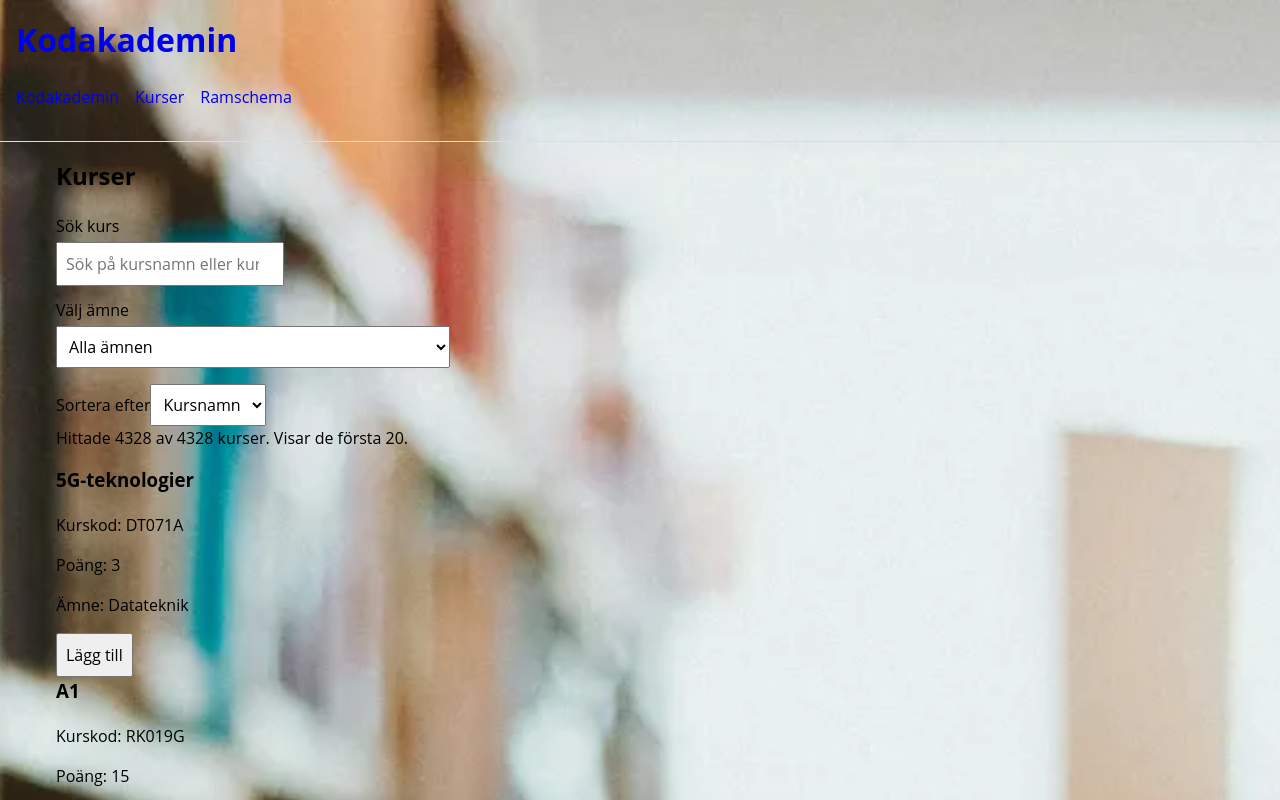
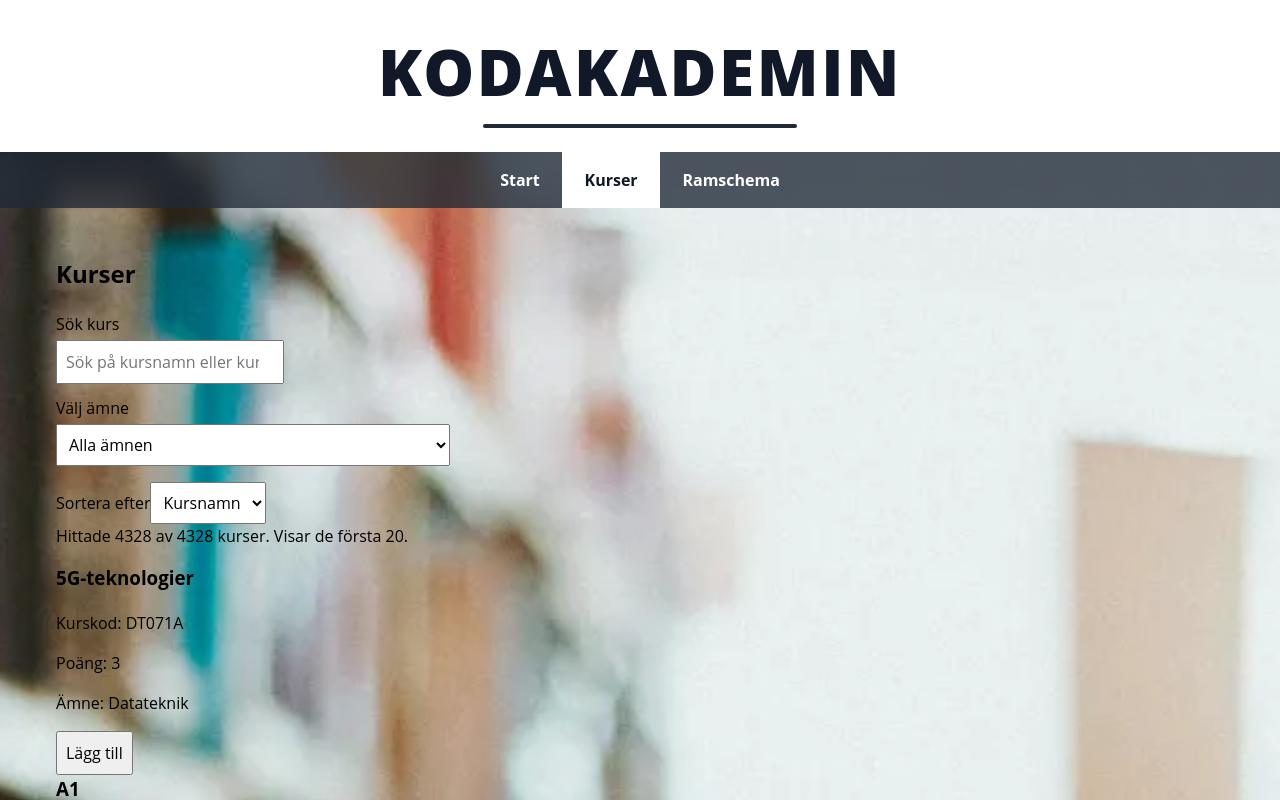
Before and after one commit to fredrikastjernlof/Kodakademin, an Angular app: page /kurser in a window 1280 px wide. Shown: the top 800 px of the page. Built offline with nearby package versions, Linux system fonts and the light colour scheme.

Commit message:
Adjust styling and create toggle menu

```diff
--- a/src/app/components/site-header/site-header.html
+++ b/src/app/components/site-header/site-header.html
@@ -1,15 +1,26 @@
 <header class="site-header">
   <h1><a routerLink="/" class="logo">Kodakademin</a></h1>
-     <nav class="main-nav" aria-label="Huvudmeny">
+
+  <!-- The menu toggle button is only visible on smaller screens -->
+  <button class="menu-toggle" type="button" (click)="toggleMenu()" [attr.aria-expanded]="menuOpen()"
+    aria-controls="mainMenu">
+    @if (menuOpen()) {
+    <span aria-hidden="true">✕</span>
+    } @else {
+    <span aria-hidden="true">☰</span>
+    }
+  </button>
+
+  <nav id="mainMenu" class="main-nav" [class.is-open]="menuOpen()" aria-label="Huvudmeny">
     <ul>
       <li routerLinkActive="current" [routerLinkActiveOptions]="{ exact: true }">
-            <a routerLink="/startsida">Kodakademin</a>
+        <a routerLink="/startsida" (click)="closeMenu()">Start</a>
       </li>
       <li routerLinkActive="current">
-            <a routerLink="/kurser">Kurser</a>
+        <a routerLink="/kurser" (click)="closeMenu()">Kurser</a>
       </li>
       <li routerLinkActive="current">
-            <a routerLink="/ramschema">Ramschema</a>
+        <a routerLink="/ramschema" (click)="closeMenu()">Ramschema</a>
       </li>
     </ul>
   </nav>
--- a/src/app/components/site-header/site-header.scss
+++ b/src/app/components/site-header/site-header.scss
@@ -1,15 +1,110 @@
 .site-header {
-    padding: 1rem;
-    border-bottom: 1px solid #ddd;
+  width: 100%;
+  margin-bottom: 2rem;
 }
 
-.site-header ul {
-    display: flex;
-    gap: 1rem;
-    padding: 0;
-    list-style: none;
+.site-header h1 {
+  margin: 0;
+  padding: 1.5rem 1rem;
+  text-align: center;
+  background: white;
 }
 
-.site-header a {
-    text-decoration: none;
+.logo {
+  display: inline-block;
+  color: #111827;
+  font-size: clamp(2rem, 6vw, 4rem);
+  font-weight: 900;
+  letter-spacing: 0.04em;
+  text-decoration: none;
+  text-transform: uppercase;
 }
+
+.logo::after {
+  content: "";
+  display: block;
+  width: 60%;
+  height: 0.25rem;
+  margin: 0.25rem auto 0;
+  border-radius: 999px;
+  background: #1f2937;
+}
+
+.menu-toggle {
+  display: block;
+  width: 100%;
+  padding: 0.8rem 1.5rem;
+  border: 0;
+  background: rgb(31 41 55 / 0.78);
+  backdrop-filter: blur(10px);
+  color: white;
+  font-size: 1.8rem;
+  line-height: 1;
+  text-align: right;
+  cursor: pointer;
+}
+
+.main-nav {
+  display: none;
+  background: rgb(31 41 55 / 0.78);
+  backdrop-filter: blur(10px);
+}
+
+.main-nav.is-open {
+  display: block;
+}
+
+.main-nav ul {
+  margin: 0;
+  padding: 0;
+  list-style: none;
+}
+
+.main-nav li {
+  border-top: 1px solid rgb(255 255 255 / 0.16);
+}
+
+.main-nav a {
+  display: block;
+  padding: 1rem 1.5rem;
+
+  color: white;
+  font-weight: 700;
+  text-align: center;
+  text-decoration: none;
+}
+
+.main-nav a:hover,
+.main-nav a:focus-visible {
+  background: rgb(255 255 255 / 0.12);
+}
+
+.current a {
+  background: white;
+  color: #111827;
+}
+
+@media (min-width: 768px) {
+  .menu-toggle {
+    display: none;
+  }
+
+  .main-nav {
+    display: block;
+  }
+
+  .main-nav ul {
+    display: flex;
+    justify-content: center;
+    flex-wrap: wrap;
+    padding: 0 1rem;
+  }
+
+  .main-nav li {
+    border-top: 0;
+  }
+
+  .main-nav a {
+    padding: 1rem 1.4rem;
+  }
+}
--- a/src/app/components/site-header/site-header.ts
+++ b/src/app/components/site-header/site-header.ts
@@ -1,4 +1,4 @@
-import { Component } from '@angular/core';
+import { Component, signal } from '@angular/core';
 import { RouterLink, RouterLinkActive } from '@angular/router';
 
 @Component({
@@ -7,4 +7,15 @@ import { RouterLink, RouterLinkActive } from '@angular/router';
   templateUrl: './site-header.html',
   styleUrl: './site-header.scss',
 })
-export class SiteHeader {}
+export class SiteHeader {
+  menuOpen = signal(false);
+
+  toggleMenu(): void {
+    this.menuOpen.update(isOpen => !isOpen);
+  }
+
+  closeMenu(): void {
+    this.menuOpen.set(false);
+  }
+
+}
```
Lines whose indentation alone changed are shown as unchanged.
